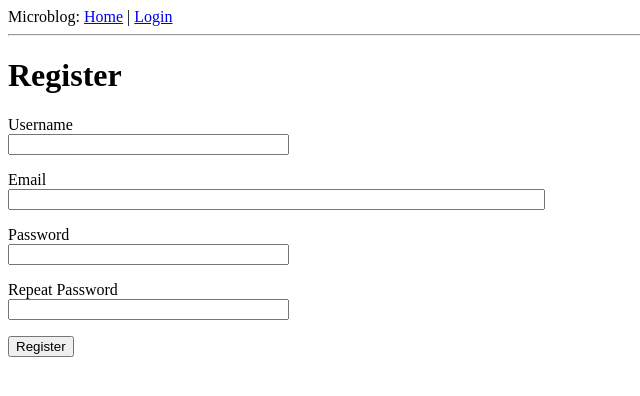
After one commit to PJAlley/Flask, a Flask app: page /register in a window 1280 px wide. The commit adds this page. Shown: the top 396 px of the page, without its empty margins (0-640 px from the left). Run offline with Flask 2, Linux system fonts and the light colour scheme.

Commit message:
Added registration form.

```diff
--- a/microblog/app/forms.py
+++ b/microblog/app/forms.py
@@ -1,9 +1,28 @@
 from flask_wtf import FlaskForm
 from wtforms import StringField, PasswordField, BooleanField, SubmitField
-from wtforms.validators import DataRequired
+from wtforms.validators import ValidationError, DataRequired, Email, EqualTo
+from app.models import User
 
 class LoginForm(FlaskForm):
-  username = StringField('Username', validators=[DataRequired()])
-  password = PasswordField('Password', validators=[DataRequired()])
-  remember_me = BooleanField('Remember Me')
-  submit = SubmitField('Sign In')
+    username = StringField('Username', validators=[DataRequired()])
+    password = PasswordField('Password', validators=[DataRequired()])
+    remember_me = BooleanField('Remember Me')
+    submit = SubmitField('Sign In')
+
+
+class RegistrationForm(FlaskForm):
+    username = StringField('Username', validators=[DataRequired()])
+    email = StringField('Email', validators=[DataRequired(), Email()])
+    password = PasswordField('Password', validators=[DataRequired()])
+    password2 = PasswordField('Repeat Password', validators=[DataRequired(), EqualTo('password')])
+    submit = SubmitField('Register')
+
+    def validate_username(self, username):
+        user = User.query.filter_by(username=username.data).first()
+        if user is not None:
+            raise ValidationError("Please choose a different username.")
+
+    def validate_email(self, email):
+        user = User.query.filter_by(email=email.data).first()
+        if user is not None:
+            raise ValidationError("Please use a different email address.")
--- a/microblog/app/routes.py
+++ b/microblog/app/routes.py
@@ -1,8 +1,8 @@
 from flask import render_template, flash, redirect, url_for, request
 from flask_login import current_user, login_user, logout_user, login_required
 from werkzeug.urls import url_parse
-from app import app
-from app.forms import LoginForm
+from app import app, db
+from app.forms import LoginForm, RegistrationForm
 from app.models import User
 
 @app.route('/')
@@ -44,3 +44,17 @@ def login():
 def logout():
     logout_user()
     return redirect(url_for('index'))
+
+@app.route('/register', methods=['GET', 'POST'])
+def register():
+    if current_user.is_authenticated:
+        return redirect(url_for('index'))
+    form = RegistrationForm()
+    if form.validate_on_submit():
+        user = User(username=form.username.data, email=form.email.data)
+        user.set_password(form.password.data)
+        db.session.add(user)
+        db.session.commit()
+        flash('Congratulations, you are now a registered user!')
+        return redirect(url_for('login'))
+    return render_template('register.html', title='Register', form=form)
--- a/microblog/app/templates/login.html
+++ b/microblog/app/templates/login.html
@@ -15,4 +15,5 @@
     <p>{{ form.remember_me() }} {{ form.remember_me.label }}</p>
     <p>{{ form.submit() }}</p>
   </form>
+  <p>New User? <a href="{{ url_for('register') }}">Click to Register!</a></p>
 {% endblock %}
--- /dev/null
+++ b/microblog/app/templates/register.html
@@ -0,0 +1,37 @@
+{% extends "base.html" %}
+
+{% block content %}
+    <h1>Register</h1>
+    <form action="" method="post">
+        {{ form.hidden_tag() }}
+        <p>
+            {{ form.username.label}}<br />
+            {{ form.username(size=32) }}
+            {% for error in form.username.errors %}
+            <span style="color: red;">[{{ error }}]</span>
+            {% endfor %}
+        </p>
+        <p>
+            {{ form.email.label}}<br />
+            {{ form.email(size=64) }}
+            {% for error in form.email.errors %}
+            <span style="color: red;">[{{ error }}]</span>
+            {% endfor %}
+        </p>
+        <p>
+            {{ form.password.label}}<br />
+            {{ form.password(size=32) }}
+            {% for error in form.password.errors %}
+            <span style="color: red;">[{{ error }}]</span>
+            {% endfor %}
+        </p>
+        <p>
+            {{ form.password2.label}}<br />
+            {{ form.password2(size=32) }}
+            {% for error in form.password2.errors %}
+            <span style="color: red;">[{{ error }}]</span>
+            {% endfor %}
+        </p>
+        <p>{{ form.submit() }}</p>
+    </form>
+{% endblock %}
```
